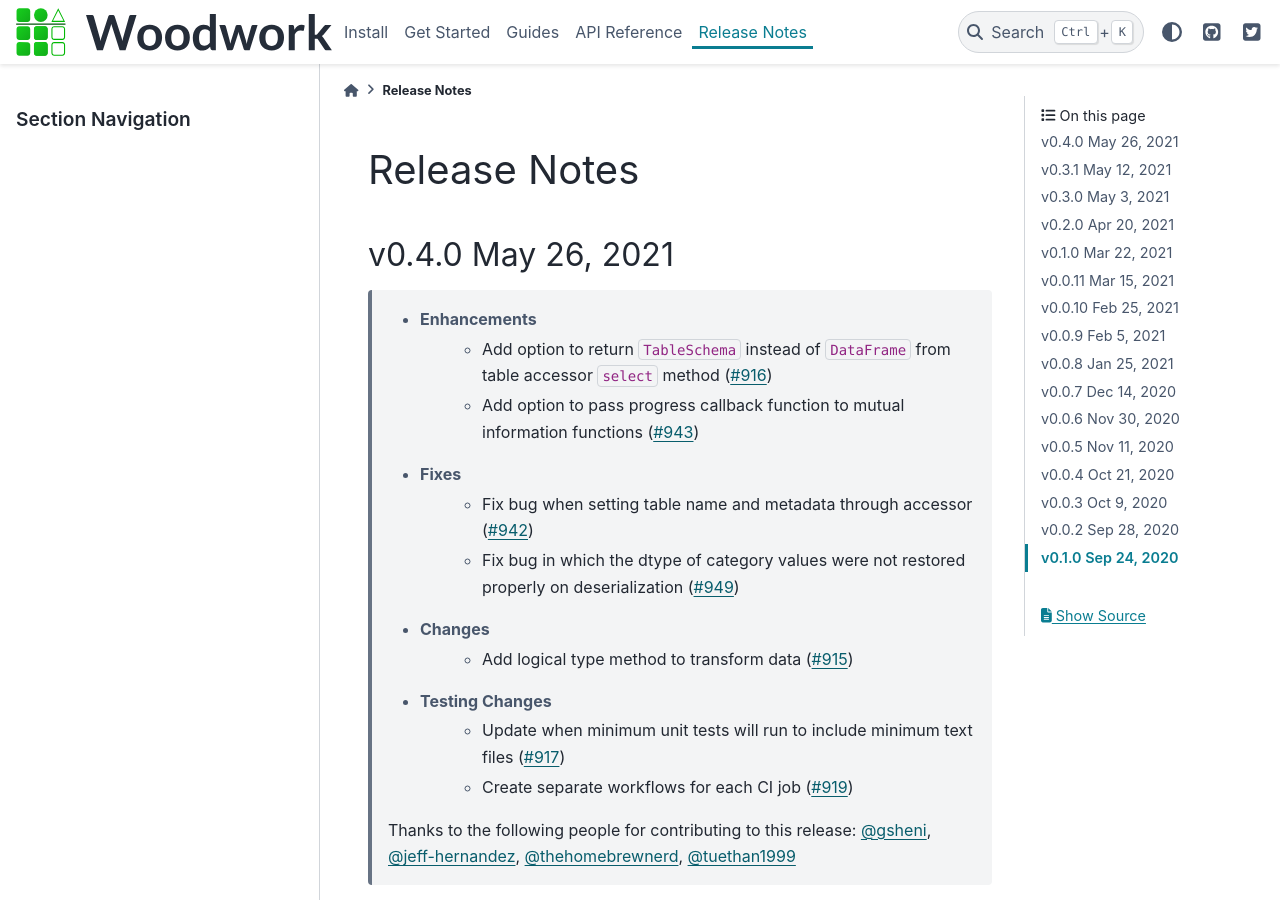
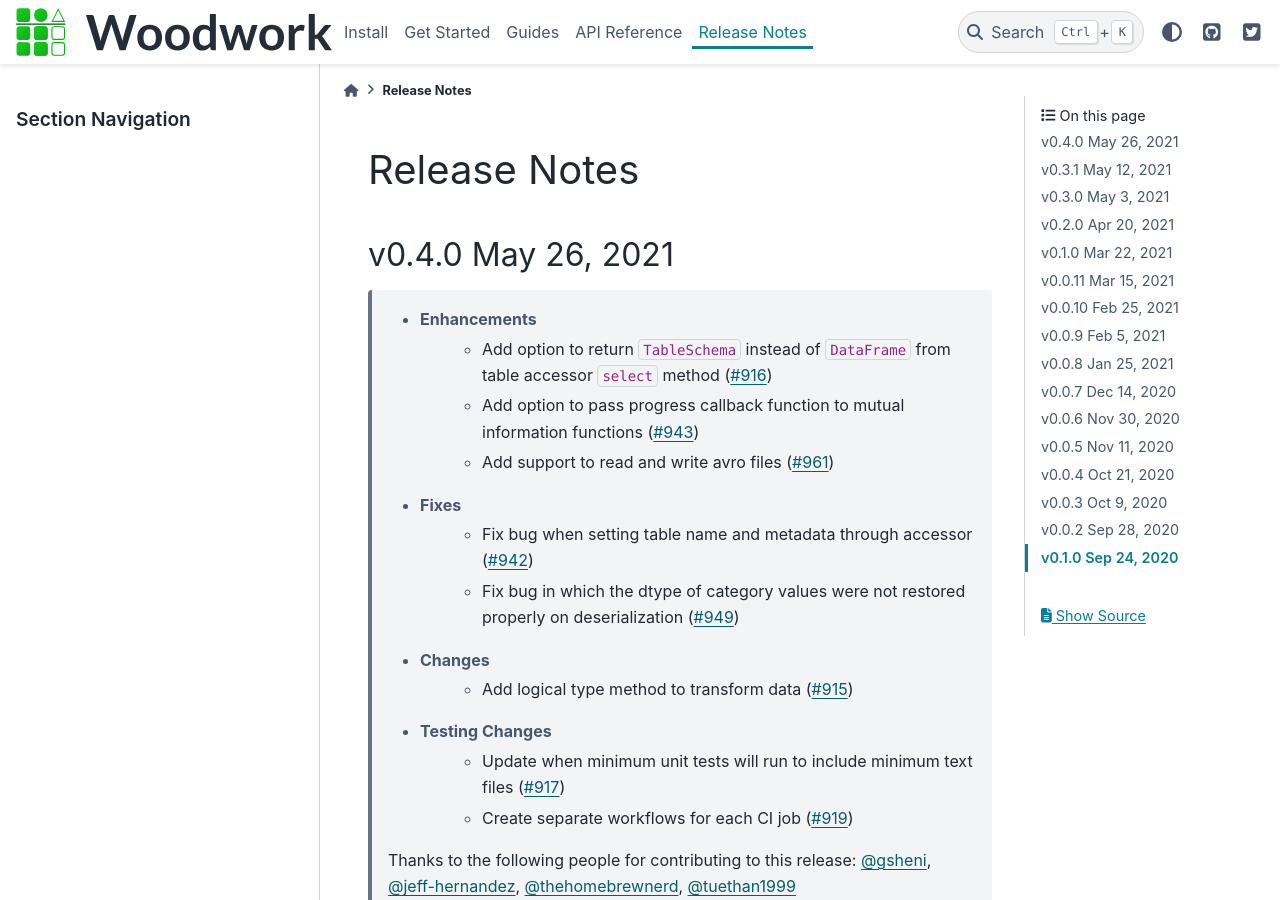
Before and after one commit to alteryx/woodwork, a Sphinx documentation site: the page built from docs/source/release_notes.rst, in a window 1280 px wide and 900 px high. Built offline with Sphinx 7.4.7 and the PyData theme 0.15.4, drawn with Linux system fonts in a browser that asks for light colours; comment, search, counter and statistics services are not loaded.

Commit message:
release notes

```diff
--- a/docs/source/release_notes.rst
+++ b/docs/source/release_notes.rst
@@ -18,6 +18,7 @@ v0.4.0 May 26, 2021
     * Enhancements
         * Add option to return ``TableSchema`` instead of ``DataFrame`` from table accessor ``select`` method (:pr:`916`)
         * Add option to pass progress callback function to mutual information functions (:pr:`943`)
+        * Add support to read and write avro files (:pr:`961`)
     * Fixes
         * Fix bug when setting table name and metadata through accessor (:pr:`942`)
         * Fix bug in which the dtype of category values were not restored properly on deserialization (:pr:`949`)
```
